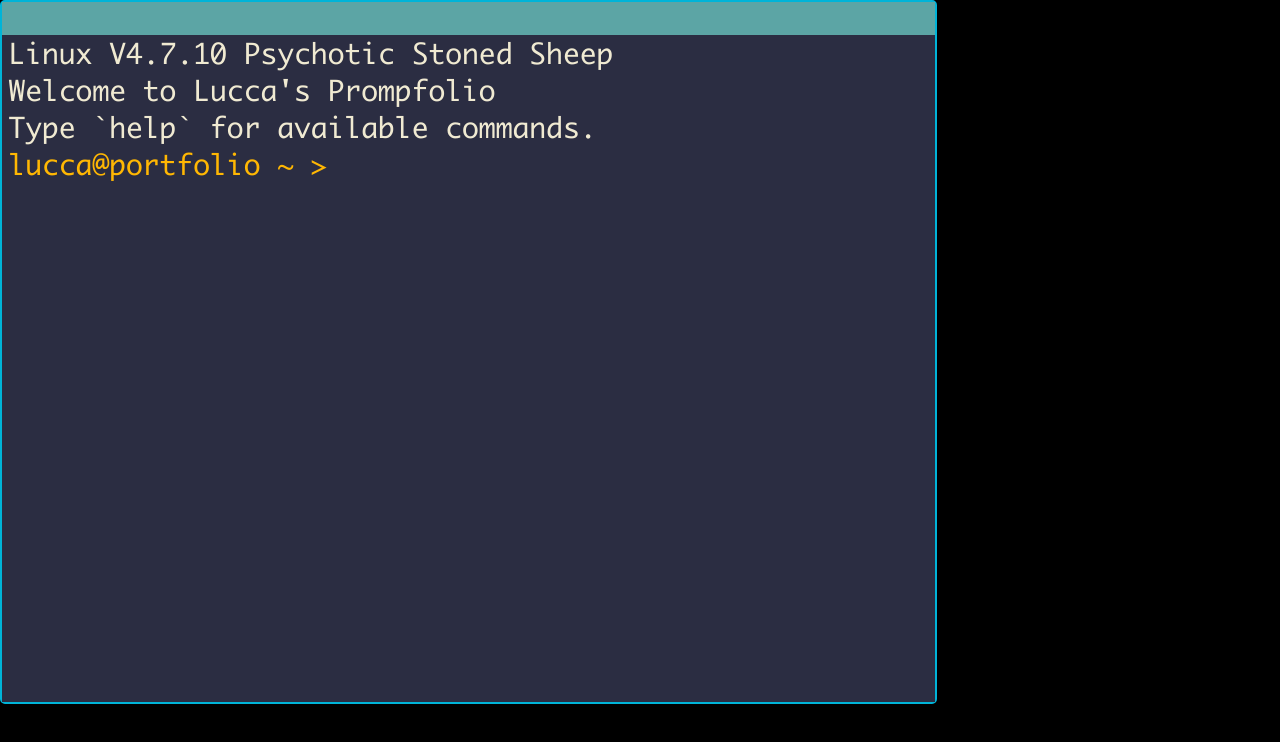
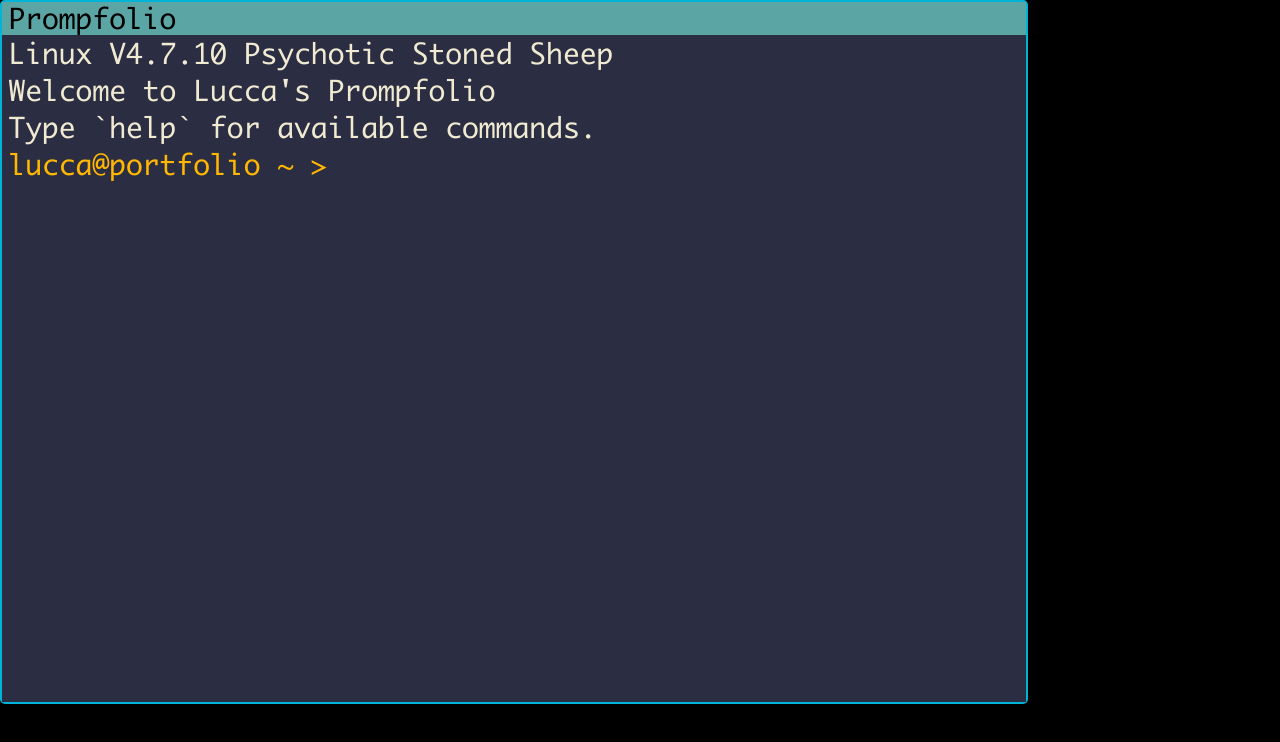
Before and after one commit to luccaugusto/promptfolio, a React (Create React App) app: page / in a window 1280 px wide. Shown: the top 742 px of the page. Built offline with nearby package versions, Linux system fonts and the light colour scheme; no server answers.

Commit message:
make floating window draggable

```diff
--- a/src/App.tsx
+++ b/src/App.tsx
@@ -5,7 +5,7 @@ import { FloatingWindow } from './features/floatingWindow/FloatingWindow';
 function App(props:any) {
 	return (
 		<div className="App">
-			<FloatingWindow {...props}>
+			<FloatingWindow {...props} windowName={"Prompfolio"}>
 				<Promptfolio />
 			</FloatingWindow>
 		</div>
--- a/src/features/floatingWindow/FloatingWindow.module.css
+++ b/src/features/floatingWindow/FloatingWindow.module.css
@@ -1,9 +1,10 @@
 .floatingDiv {
-	width: 700pt;
+	width: 80%;
     height: 500pt;
     border-radius: 5px;
     border: 2px solid rgb(0, 180, 216);
 	padding-bottom: 25pt;
+	position: absolute;
 }
 .body {
 	height: 100%;
@@ -11,6 +12,8 @@
 	display: flex;
 }
 .header {
-	height: 25pt;
-	background-color: #5ca5a5;
+    height: 25pt;
+    background-color: #5ca5a5;
+    line-height: 25pt;
+    padding: 0 0.4rem;
 }
--- a/src/features/floatingWindow/FloatingWindow.tsx
+++ b/src/features/floatingWindow/FloatingWindow.tsx
@@ -1,12 +1,38 @@
+import { useState } from 'react';
 import styles from './FloatingWindow.module.css';
 
-export function FloatingWindow({children}: any) {
+export function FloatingWindow({children, windowName}: any) {
+
+	const [top, setTop] = useState(0);
+	const [left, setLeft] = useState(0);
+	const [initialTop, setInitialTop] = useState(0);
+	const [initialLeft, setInitialLeft] = useState(0);
+
+	const handleWindowDrag = (event: React.DragEvent<HTMLDivElement>) => {
+		setTop(event.pageY - initialTop);
+		setLeft(event.pageX - initialLeft);
+	}
+
+	const handleDragStart = (event: React.DragEvent<HTMLDivElement>) => {
+		const div = event.target as HTMLDivElement;
+		setInitialTop(event.pageY - div.offsetTop);
+		setInitialLeft(event.pageX - div.offsetLeft);
+	}
+
 	return (
-		<div className={styles.floatingDiv}>
+		<div
+			className={styles.floatingDiv}
+			onDragEnd={(event) => handleWindowDrag(event)}
+			onDragStart={(event) => handleDragStart(event)}
+			draggable={true}
+			id={windowName}
+			style={{top: `${top}px`, left: `${left}px`}}
+		>
 			<div className={styles.header}>
+				<span>{windowName}</span>
 			</div>
 			<div className={styles.body}>
-			{children}
+				{children}
 			</div>
 		</div>
 	);
```
